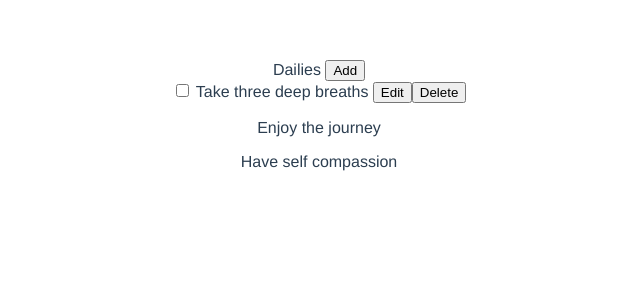
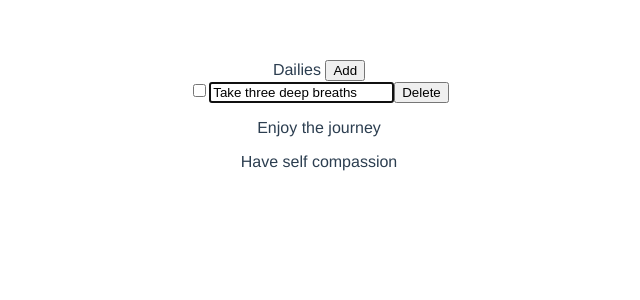
Before and after one commit to alexmiddeleer/dailies, a Vue app: page / in a window 1280 px wide. Both pictures are taken after a click on the button "Add". Shown: the top 300 px of the page, without its empty margins (321-961 px from the left). Built offline with nearby package versions, Linux system fonts and the light colour scheme.

Commit message:
Several featuresand more encapsulaton

```diff
--- a/src/App.vue
+++ b/src/App.vue
@@ -3,11 +3,11 @@
     Dailies <button @click="onAddClick">Add</button>
     <template v-for="todo in todos">
       <ToDo
-        :name="todo.name"
+        class="todo"
+        :todo="todo"
         :key="todo.id"
-        :doneAt="todo.doneAt"
-        @change="updateTodo(todo, $event)"
-        @deleted="deleteTodo(todo)"
+        @change="updateTodo($event)"
+        @deleted="deleteTodo($event)"
       />
     </template>
     <p>
@@ -21,7 +21,7 @@
 
 <script>
 import ToDo from "./components/ToDo.vue";
-import ToDoClass from "./ToDo";
+import ToDoClass, { deserializeTodoPojo } from "./ToDo";
 
 export default {
   name: "App",
@@ -33,9 +33,7 @@ export default {
   },
   created() {
     const stored = JSON.parse(localStorage.getItem("storedTodos")) || [];
-    const todos = stored.map(
-      pojo => new ToDoClass(new Date(pojo.doneAt), pojo.name)
-    );
+    const todos = stored.map(deserializeTodoPojo);
     this.todos = todos;
   },
   methods: {
@@ -48,14 +46,19 @@ export default {
       this.todos.unshift(new ToDoClass());
       console.log("this.todos: ", this.todos);
       this.onUpdate();
+      this.$nextTick(function() {
+        if (!(this && this.$el && this.$el.querySelector)) return;
+        const input = this.$el.querySelector(".todo input[type=text]");
+        if (input && input.focus) {
+          input.focus();
+        }
+      });
     },
     deleteTodo(todo) {
       this.todos = this.todos.filter(t => t.id !== todo.id);
       this.onUpdate();
     },
-    updateTodo(oldTodo, newTodo) {
-      oldTodo.name = newTodo.name;
-      oldTodo.doneAt = newTodo.doneAt;
+    updateTodo() {
       this.onUpdate();
     }
   }
--- a/src/ToDo.js
+++ b/src/ToDo.js
@@ -3,5 +3,36 @@ export default class ToDo {
     this.doneAt = doneAt || new Date(0);
     this.name = name || "Take three deep breaths";
     this.id = `${Date.now()}-${Math.random()}`;
+    this.isNew = true;
+  }
+
+  get name() {
+    return this._name;
+  }
+
+  set name(name) {
+    this.isNew = false;
+    this._name = name;
+  }
+
+  get doneAt() {
+    return this._doneAt instanceof Date ? this._doneAt : new Date(0);
+  }
+
+  set doneAt(d) {
+    this.isNew = false;
+    if (d instanceof Date) {
+      this._doneAt = d;
+    }
+  }
+
+  set done(isDone) {
+    this._doneAt = isDone ? new Date() : new Date(0);
   }
 }
+
+export function deserializeTodoPojo(pojo) {
+  const todo = new ToDo(new Date(pojo._doneAt), pojo._name);
+  todo.isNew = false;
+  return todo;
+}
--- a/src/components/ToDo.vue
+++ b/src/components/ToDo.vue
@@ -1,23 +1,24 @@
 <template>
   <div>
     <label>
-      <input type="checkbox" v-model="isDone" @change="dirty = true" />
-      <template v-if="!editing">
-        {{ tdName }}
-      </template>
+      <input type="checkbox" v-model="isDone" />
+      <span v-show="!editing">
+        {{ name }}
+      </span>
       <input
-        v-if="editing"
+        v-show="editing"
         type="text"
-        v-model="tdName"
-        @change="dirty = true"
+        ref="textInput"
+        v-model="name"
+        @blur="editing = false"
       />
-      <button @click="editing = !editing">
-        {{ editing ? "Done" : "Edit" }}
-      </button>
-      <button @click="$emit('deleted')">
-        Delete
-      </button>
     </label>
+    <button @click="editing = true" v-if="!editing">
+      Edit
+    </button>
+    <button @click="$emit('deleted', todo)">
+      Delete
+    </button>
   </div>
 </template>
 <script>
@@ -27,38 +28,38 @@ const MS_IN_DAY = 86400000;
 
 export default {
   props: {
-    doneAt: Date,
-    name: String
+    todo: ToDo
   },
   data() {
     return {
       isDone: false,
-      tdName: "",
-      dirty: false,
+      name: "",
       editing: false
     };
   },
   created() {
-    this.tdName = this.name;
+    const { name, doneAt, isNew } = this.todo;
+    this.name = name;
+    this.editing = isNew;
     this.isDone =
-      this.doneAt &&
-      this.doneAt.getDate &&
-      this.doneAt.getDate() >= new Date().getDate() &&
-      new Date() - this.doneAt < MS_IN_DAY;
-  },
-  computed: {
-    tdDoneAt() {
-      return this.dirty ? (this.isDone ? new Date() : "") : this.doneAt;
-    }
+      doneAt.getDate() >= new Date().getDate() &&
+      new Date() - doneAt < MS_IN_DAY;
   },
   watch: {
-    tdDoneAt(newVal) {
-      if (!this.dirty) return;
-      this.$emit("change", new ToDo(newVal, this.tdName));
+    isDone(newVal) {
+      this.todo.done = newVal;
+      this.$emit("change", this.todo);
     },
-    tdName(newVal) {
-      if (!this.dirty) return;
-      this.$emit("change", new ToDo(this.tdDoneAt, newVal));
+    name(newVal) {
+      this.todo.name = newVal;
+      this.$emit("change", this.todo);
+    },
+    editing(newVal) {
+      if (newVal) {
+        this.$nextTick(function() {
+          this.$refs.textInput.focus();
+        });
+      }
     }
   }
 };
```
